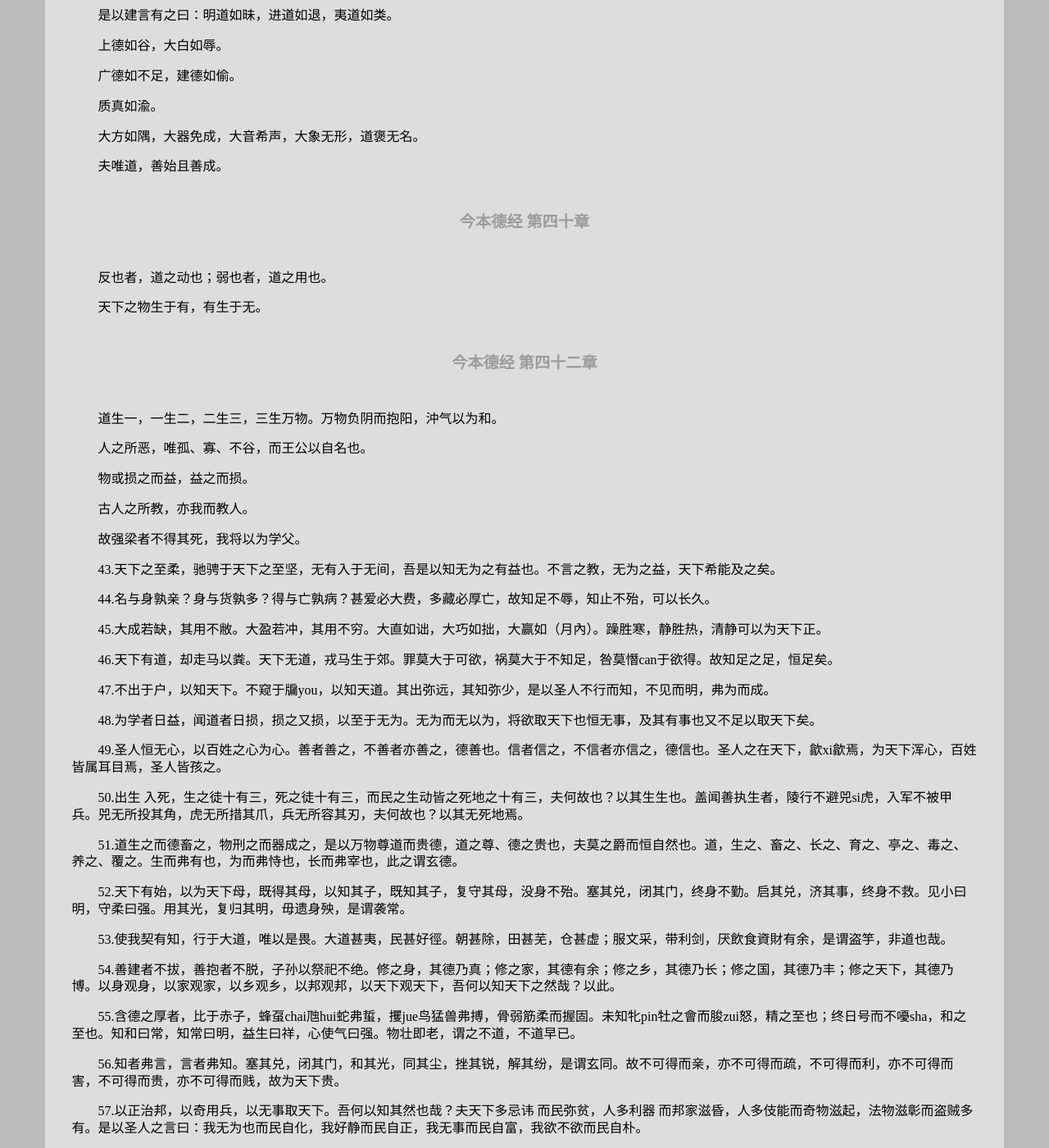
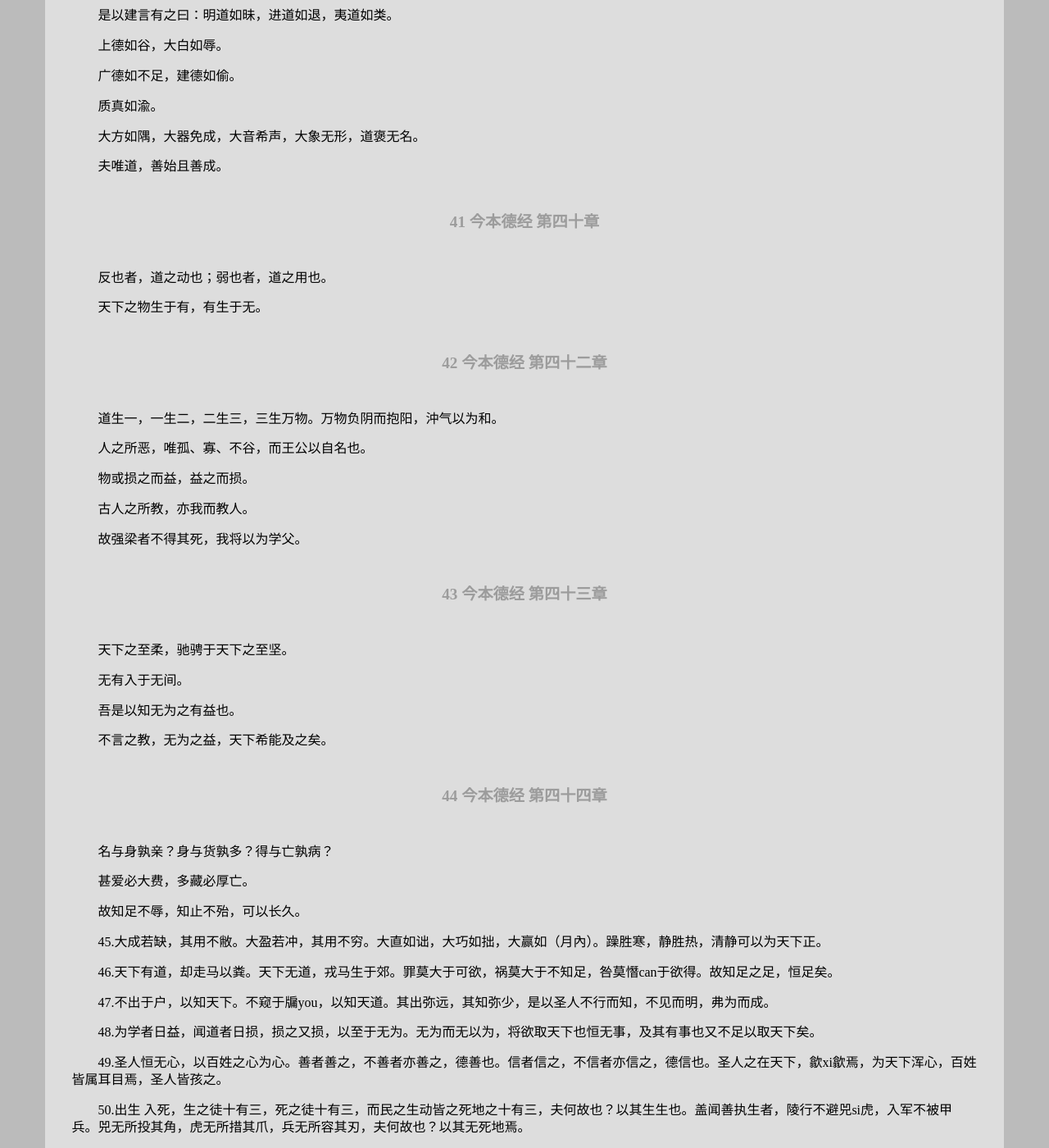
Before and after one commit to leiqin/leiqin.github.io, a Jekyll site: the page built from shoucang/daodejing.markdown, in a window 1280 px wide and 1400 px high, scrolled down 1114 px. Shown: the whole window at 82% size. Built offline with Jekyll 4.4.1, drawn with Linux system fonts in a browser that asks for light colours; nearby versions of some CDN libraries; some of the changed text lies outside the part shown.

Commit message:
道德经 德经 43 44

```diff
--- a/shoucang/daodejing.markdown
+++ b/shoucang/daodejing.markdown
@@ -47,13 +47,13 @@ title: 道德经
 
 夫唯道，善始且善成。
 
-###### 今本德经 第四十章
+###### 41 今本德经 第四十章
 
 反也者，道之动也；弱也者，道之用也。
 
 天下之物生于有，有生于无。
 
-###### 今本德经 第四十二章
+###### 42 今本德经 第四十二章
 
 道生一，一生二，二生三，三生万物。万物负阴而抱阳，沖气以为和。
 
@@ -65,11 +65,26 @@ title: 道德经
 
 故强梁者不得其死，我将以为学父。
 
+###### 43 今本德经 第四十三章
+
+天下之至柔，驰骋于天下之至坚。
+
+无有入于无间。
+
+吾是以知无为之有益也。
+
+不言之教，无为之益，天下希能及之矣。
+
+###### 44 今本德经 第四十四章
+
+名与身孰亲？身与货孰多？得与亡孰病？
+
+甚爱必大费，多藏必厚亡。
+
+故知足不辱，知止不殆，可以长久。
 
 
-43.天下之至柔，驰骋于天下之至坚，无有入于无间，吾是以知无为之有益也。不言之教，无为之益，天下希能及之矣。
 
- 44.名与身孰亲？身与货孰多？得与亡孰病？甚爱必大费，多藏必厚亡，故知足不辱，知止不殆，可以长久。
 
  45.大成若缺，其用不敝。大盈若冲，其用不穷。大直如诎，大巧如拙，大赢如（月內）。躁胜寒，静胜热，清静可以为天下正。
 
```
Also changed, not shown: other parts of shoucang/daodejing.markdown (+3 -3 lines).
